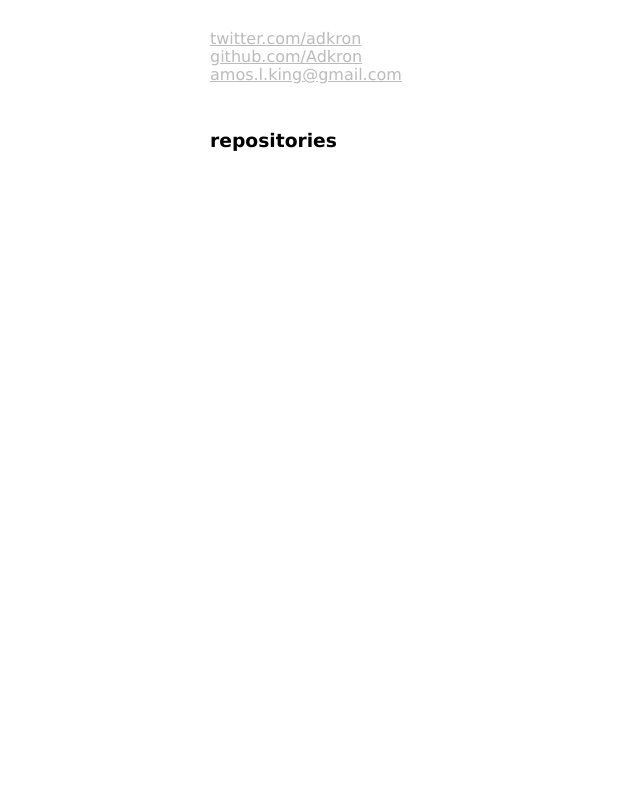
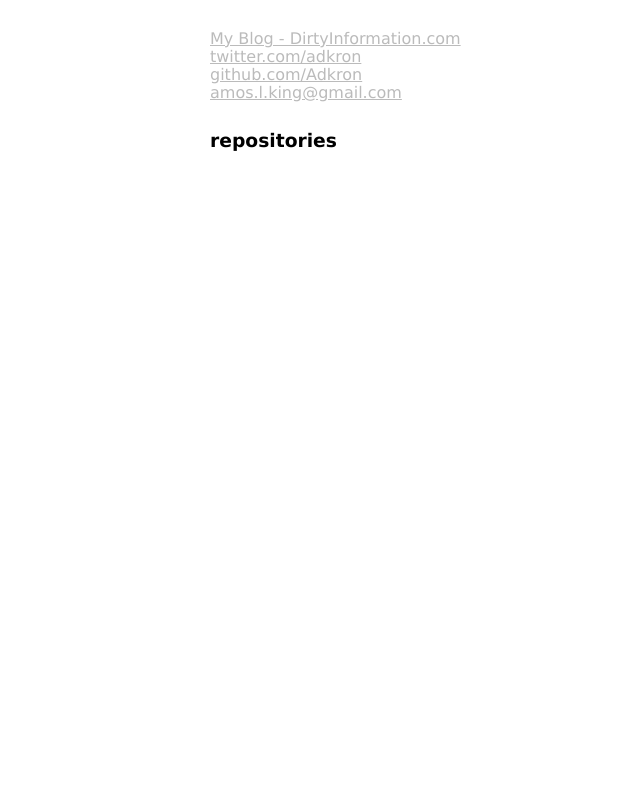
Before and after one commit to adkron/adkron.github.com, a plain HTML site: page index.html in a window 1280 px wide. Shown: the top 800 px of the page, without its empty margins (640-1280 px from the left). Drawn offline with nearby package versions, Linux system fonts and the light colour scheme.

Commit message:
add my blog link

```diff
--- a/index.html
+++ b/index.html
@@ -68,6 +68,7 @@
   </head>
   <body>
     <ul>
+      <li><a href="http://dirtyinformation.com">My Blog - DirtyInformation.com</a></li>
       <li><a href="http://twitter.com/adkron">twitter.com/adkron</a></li>
       <li><a href="http://github.com/Adkron">github.com/Adkron</a></li>
       <li><a href="mailto:amos.l.king@gmail.com">amos.l.king@gmail.com</a></li>
```
